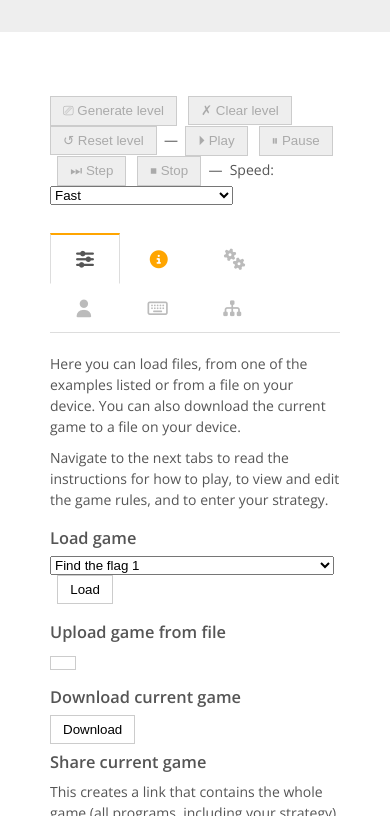
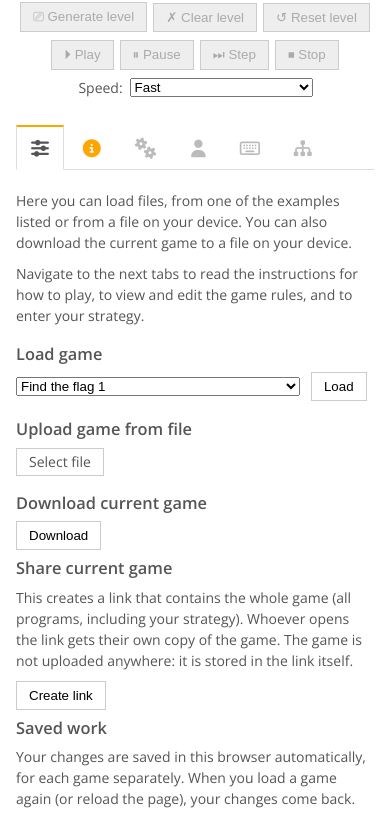
Before and after one commit to rdehaan/logic-game, a website with bundled scripts: page index.html in a window 390 px wide. Shown: the part 96-912 px from the top of the page. Built offline with nearby package versions, Linux system fonts and the light colour scheme; files whose address does not match are found by name.

Commit message:
Fit the page on phones and narrow screens
- The controls under the board are grouped (level, playing, speed) and
  wrap group by group, instead of a line of buttons with fixed spaces and
  dashes in between.
- On narrow screens: a smaller header and margins, the five tabs (as icons)
  on one row, the board as wide as the screen, and long lines in the editors
  wrapped.
- A browser test checks the page at the size of a phone: nothing is wider
  than the screen, the tabs are on one row, the board fits.

```diff
--- a/css/main.css
+++ b/css/main.css
@@ -173,18 +173,34 @@ label[for="tab2"] {
 }
 
 @media screen and (max-width: 650px) {
-  label {
+  label[name="tabs"] {
     font-size: 0;
+    padding: 12px 14px;
   }
 
-  label:before {
+  label[name="tabs"]:before {
     margin: 0;
     font-size: 18px;
   }
-}
-@media screen and (max-width: 400px) {
-  label {
-    padding: 15px;
+
+  h1 {
+    padding: 20px 0;
+  }
+
+  main {
+    padding: 16px;
+  }
+
+  .timeline,
+  .board-message,
+  .work-notice {
+    margin-left: 0;
+    margin-right: 0;
+  }
+
+  .grid-visual {
+    min-width: 0;
+    width: 100% !important;
   }
 }
 
@@ -240,8 +256,33 @@ pre {
 
 .game-controls {
   display: flex;
+  flex-wrap: wrap;
   justify-content: center;
+  align-items: center;
+  gap: 8px 24px;
   padding-bottom: 2em;
+}
+
+.control-group {
+  display: flex;
+  flex-wrap: wrap;
+  justify-content: center;
+  align-items: center;
+  gap: 6px;
+}
+
+.control-group:empty,
+.control-group:has(> .engine-status:empty + .problems-notice[hidden]) {
+  display: none;
+}
+
+label.speed-label {
+  padding: 0;
+  font-size: inherit;
+}
+
+label.speed-label:before {
+  content: none;
 }
 
 .inline-controls {
--- a/index.html
+++ b/index.html
@@ -34,22 +34,19 @@
     </p>
 
     <div class="game-controls">
-      <div>
+      <div class="control-group">
         <button data-action="do_generate" class="control-button" id="generate-button" disabled>&#x239A; Generate level</button>
-        &nbsp;
         <button data-action="clear_level" class="control-button" id="clear-button" disabled>&#x2717; Clear level</button>
-        &nbsp;
         <button data-action="reset_level" class="control-button" id="reset-button" disabled>&#x21BA; Reset level</button>
-        &nbsp;&mdash;&nbsp;
+      </div>
+      <div class="control-group">
         <button data-action="do_play" class="control-button" id="play-button" disabled>&#x23F5; Play</button>
-        &nbsp;
         <button data-action="do_pause" class="control-button" id="pause-button" disabled>&#x23F8; Pause</button>
-        &nbsp;
         <button data-action="do_step" class="control-button" id="step-button" title="Play one step, then pause" disabled>&#x23ED; Step</button>
-        &nbsp;
         <button data-action="do_stop" class="control-button" id="stop-button" disabled>&#x23F9; Stop</button>
-        &nbsp;&mdash;&nbsp;
-        Speed:&nbsp;
+      </div>
+      <div class="control-group">
+        <label for="speed-selector" class="speed-label">Speed:</label>
         <select id="speed-selector">
           <option value="1000">Slow</option>
           <option value="500">Medium</option>
@@ -58,6 +55,8 @@
           <option value="0">As fast as possible</option>
           <option value="-1">Instant (show only the end)</option>
         </select>
+      </div>
+      <div class="control-group">
         <span id="engine-status" class="engine-status"></span>
         <button id="problems-notice" class="problems-notice" title="Show the list in the Debug tab" hidden></button>
       </div>
--- a/js/editors.js
+++ b/js/editors.js
@@ -45,6 +45,10 @@ function make_editor(id) {
     autoScrollEditorIntoView: true,
     useWorker: false,
   });
+  // On narrow screens (phones), long lines are wrapped
+  const narrow = window.matchMedia('(max-width: 650px)');
+  editor.session.setUseWrapMode(narrow.matches);
+  narrow.addEventListener('change', () => editor.session.setUseWrapMode(narrow.matches));
   return editor;
 }
 
```
Also changed, not shown: test/browser.test.mjs (+28 -1 lines).
